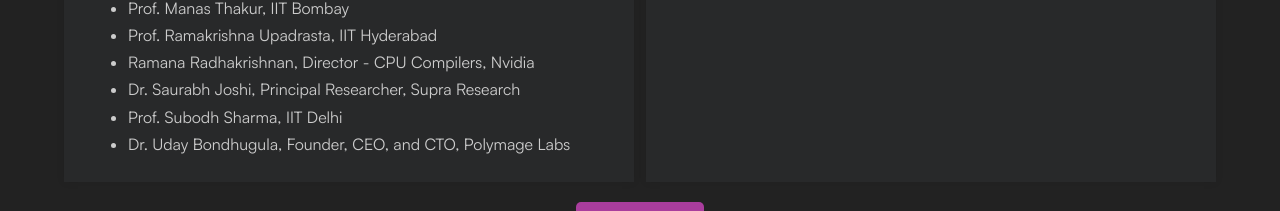
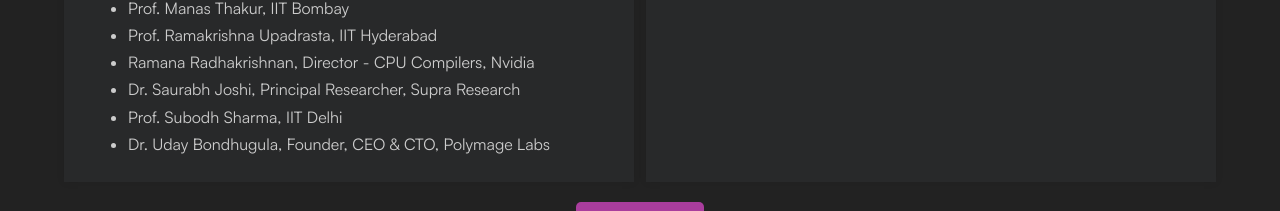
Before and after one commit to compilertech/compilertech-fe, a React (Vite) app: page / in a window 1280 px wide. Shown: the part 4419-4630 px from the top of the page. Built offline with nearby package versions, Linux system fonts and the light colour scheme.

Commit message:
Update Organizer.tsx

```diff
--- a/src/components/Organizer.tsx
+++ b/src/components/Organizer.tsx
@@ -59,7 +59,7 @@ const Organizer: React.FC = () => {
                 Prof. Subodh Sharma, IIT Delhi
               </CommitteeListItem>
               <CommitteeListItem>
-                Dr. Uday Bondhugula, Founder, CEO, and CTO, Polymage Labs
+                Dr. Uday Bondhugula, Founder, CEO & CTO, Polymage Labs
               </CommitteeListItem>
             </CommitteeList>
           </CommitteeBox>
```
